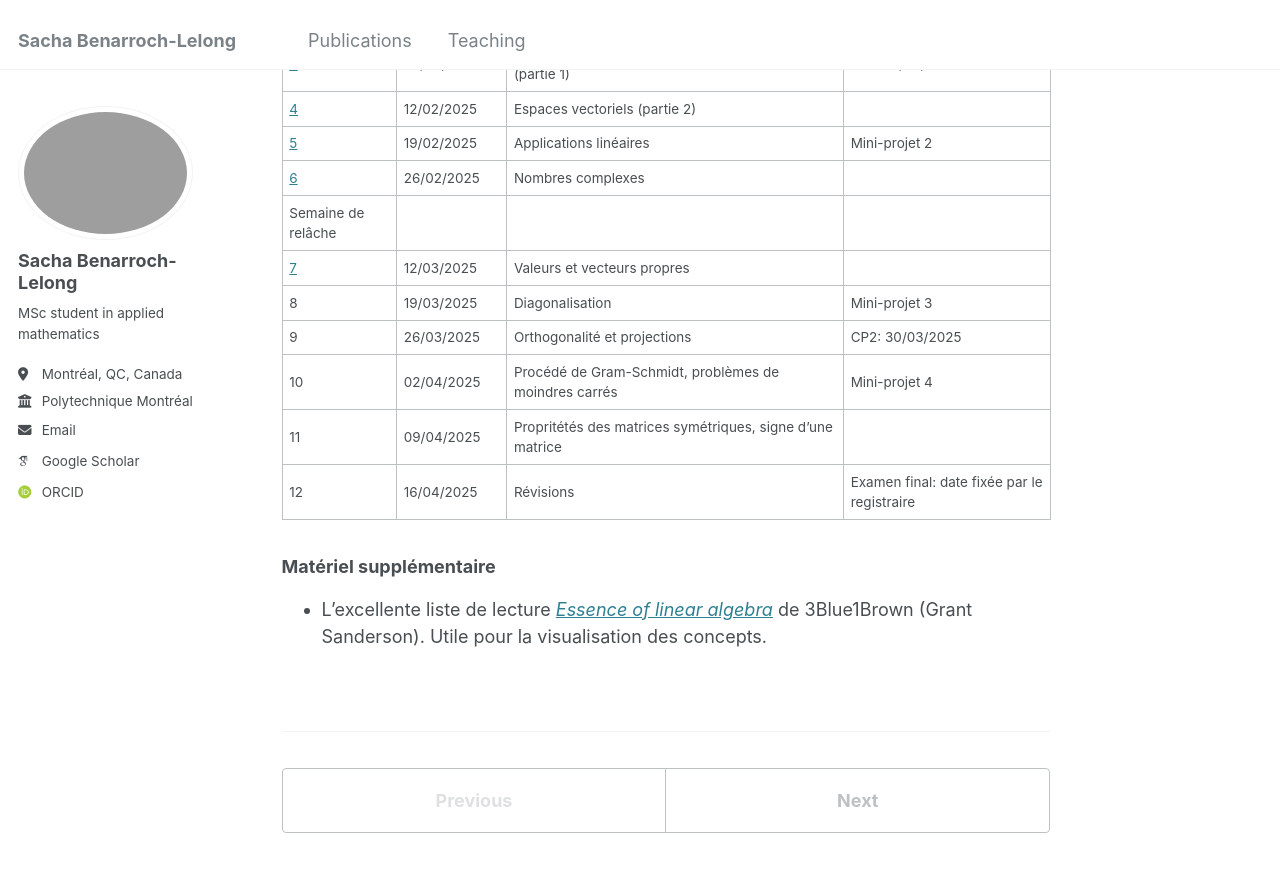
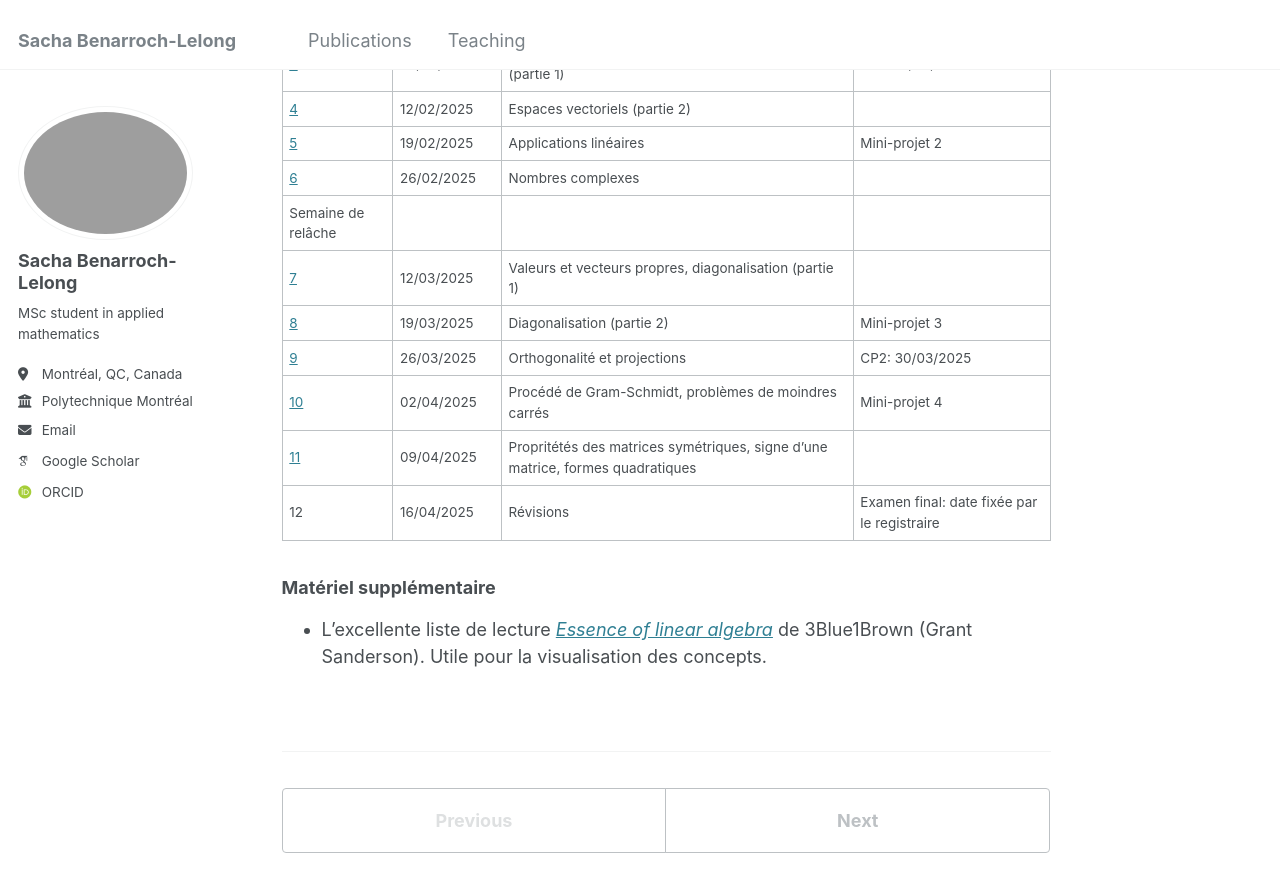
Before and after one commit to sblelong/sblelong.github.io, a Jekyll site: the page built from _teaching/mth1008.md, in a window 1280 px wide and 900 px high, scrolled down 929 px. Shown: the top 892 px of the window. Built offline with Jekyll 4.4.1, drawn with Linux system fonts in a browser that asks for light colours; some web fonts are replaced.

```diff
--- a/_teaching/mth1008.md
+++ b/_teaching/mth1008.md
@@ -23,22 +23,22 @@ date: 2025-01-01
 
 Ce programme est prévisionnel et suit la progression des séances de cours.
 
-| Séance                     | Date             | Contenu                                                                    | Évaluation                                  |
-| -------------------------- | ---------------- | -------------------------------------------------------------------------- | ------------------------------------------- |
-| [0](/teaching/mth1008/td0) | 15/01/2025       | Révisions : calculs matriciel et vectoriel, systèmes d'équations linéaires |
-| [1](/teaching/mth1008/td1) | 15 et 22/01/2025 | Matrices par blocs, indépendance linéaire et inversion de matrices         |
-| [2](/teaching/mth1008/td2) | 29/01/2025       | Noyau, rang, factorisation \\(LU\\) et déterminants                        | Mini-projet 1                               |
-| [3](/teaching/mth1008/td3) | 05/02/2025       | Propriétés des déterminants, espaces vectoriels (partie 1)                 | CP1: 09/02/2025                             |
-| [4](/teaching/mth1008/td4) | 12/02/2025       | Espaces vectoriels (partie 2)                                              |
-| [5](/teaching/mth1008/td5) | 19/02/2025       | Applications linéaires                                                     | Mini-projet 2                               |
-| [6](/teaching/mth1008/td6) | 26/02/2025       | Nombres complexes                                                          |
-| Semaine de relâche         |                  |                                                                            |
-| [7](/teaching/mth1008/td7) | 12/03/2025       | Valeurs et vecteurs propres                                                |
-| 8                          | 19/03/2025       | Diagonalisation                                                            | Mini-projet 3                               |
-| 9                          | 26/03/2025       | Orthogonalité et projections                                               | CP2: 30/03/2025                             |
-| 10                         | 02/04/2025       | Procédé de Gram-Schmidt, problèmes de moindres carrés                      | Mini-projet 4                               |
-| 11                         | 09/04/2025       | Propritétés des matrices symétriques, signe d'une matrice                  |
-| 12                         | 16/04/2025       | Révisions                                                                  | Examen final: date fixée par le registraire |
+| Séance                       | Date             | Contenu                                                                        | Évaluation                                  |
+| ---------------------------- | ---------------- | ------------------------------------------------------------------------------ | ------------------------------------------- |
+| [0](/teaching/mth1008/td0)   | 15/01/2025       | Révisions : calculs matriciel et vectoriel, systèmes d'équations linéaires     |
+| [1](/teaching/mth1008/td1)   | 15 et 22/01/2025 | Matrices par blocs, indépendance linéaire et inversion de matrices             |
+| [2](/teaching/mth1008/td2)   | 29/01/2025       | Noyau, rang, factorisation \\(LU\\) et déterminants                            | Mini-projet 1                               |
+| [3](/teaching/mth1008/td3)   | 05/02/2025       | Propriétés des déterminants, espaces vectoriels (partie 1)                     | CP1: 09/02/2025                             |
+| [4](/teaching/mth1008/td4)   | 12/02/2025       | Espaces vectoriels (partie 2)                                                  |
+| [5](/teaching/mth1008/td5)   | 19/02/2025       | Applications linéaires                                                         | Mini-projet 2                               |
+| [6](/teaching/mth1008/td6)   | 26/02/2025       | Nombres complexes                                                              |
+| Semaine de relâche           |                  |                                                                                |
+| [7](/teaching/mth1008/td7)   | 12/03/2025       | Valeurs et vecteurs propres, diagonalisation (partie 1)                        |
+| [8](/teaching/mth1008/td8)   | 19/03/2025       | Diagonalisation (partie 2)                                                     | Mini-projet 3                               |
+| [9](/teaching/mth1008/td9)   | 26/03/2025       | Orthogonalité et projections                                                   | CP2: 30/03/2025                             |
+| [10](/teaching/mth1008/td10) | 02/04/2025       | Procédé de Gram-Schmidt, problèmes de moindres carrés                          | Mini-projet 4                               |
+| [11](/teaching/mth1008/td11) | 09/04/2025       | Propritétés des matrices symétriques, signe d'une matrice, formes quadratiques |
+| 12                           | 16/04/2025       | Révisions                                                                      | Examen final: date fixée par le registraire |
 
 ### Matériel supplémentaire
 
```
Also changed, not shown: _teaching/mth1008/td10.md (added, +16 -0 lines), _teaching/mth1008/td11.md (added, +16 -0 lines), _teaching/mth1008/td8.md (added, +16 -0 lines), _teaching/mth1008/td9.md (added, +17 -0 lines).
